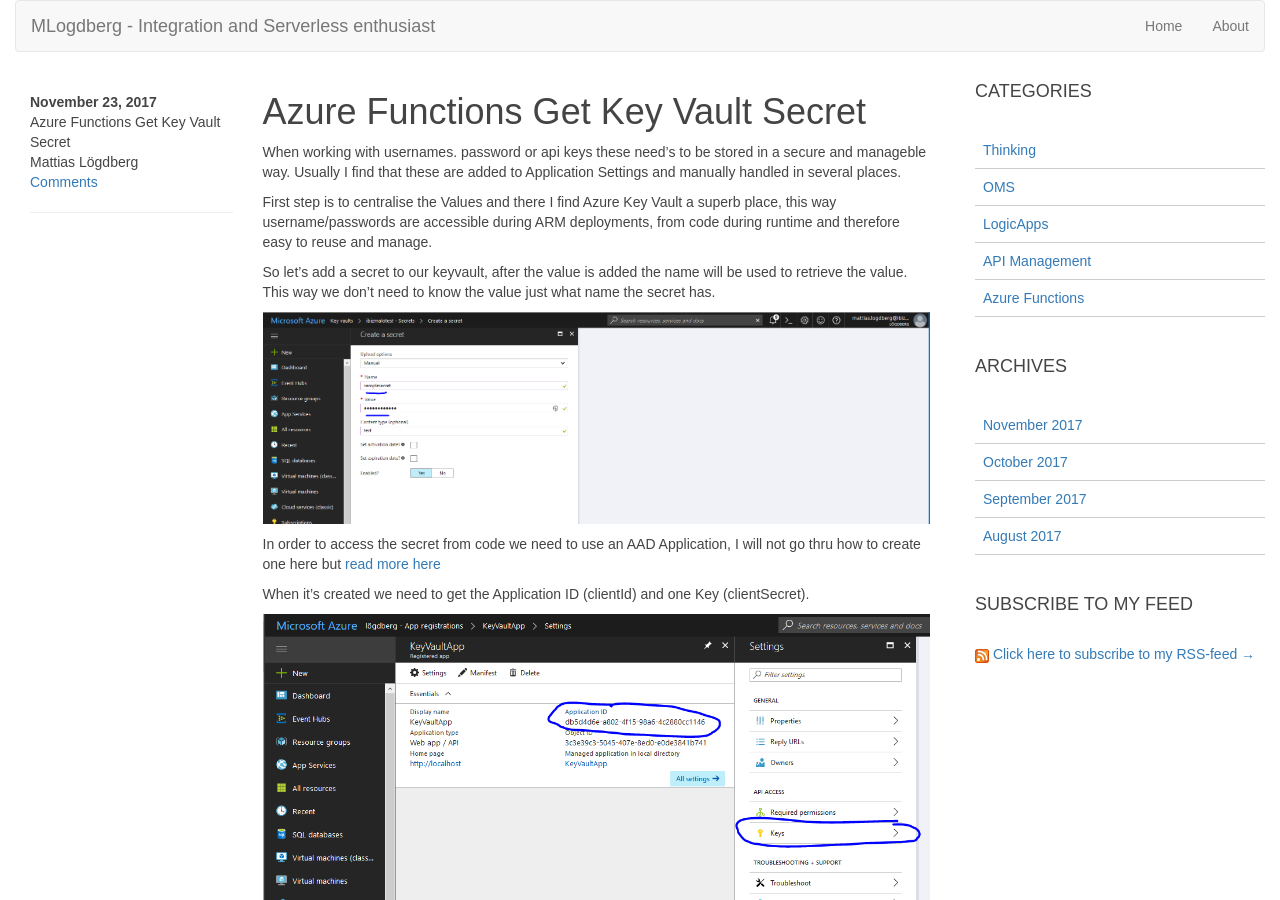
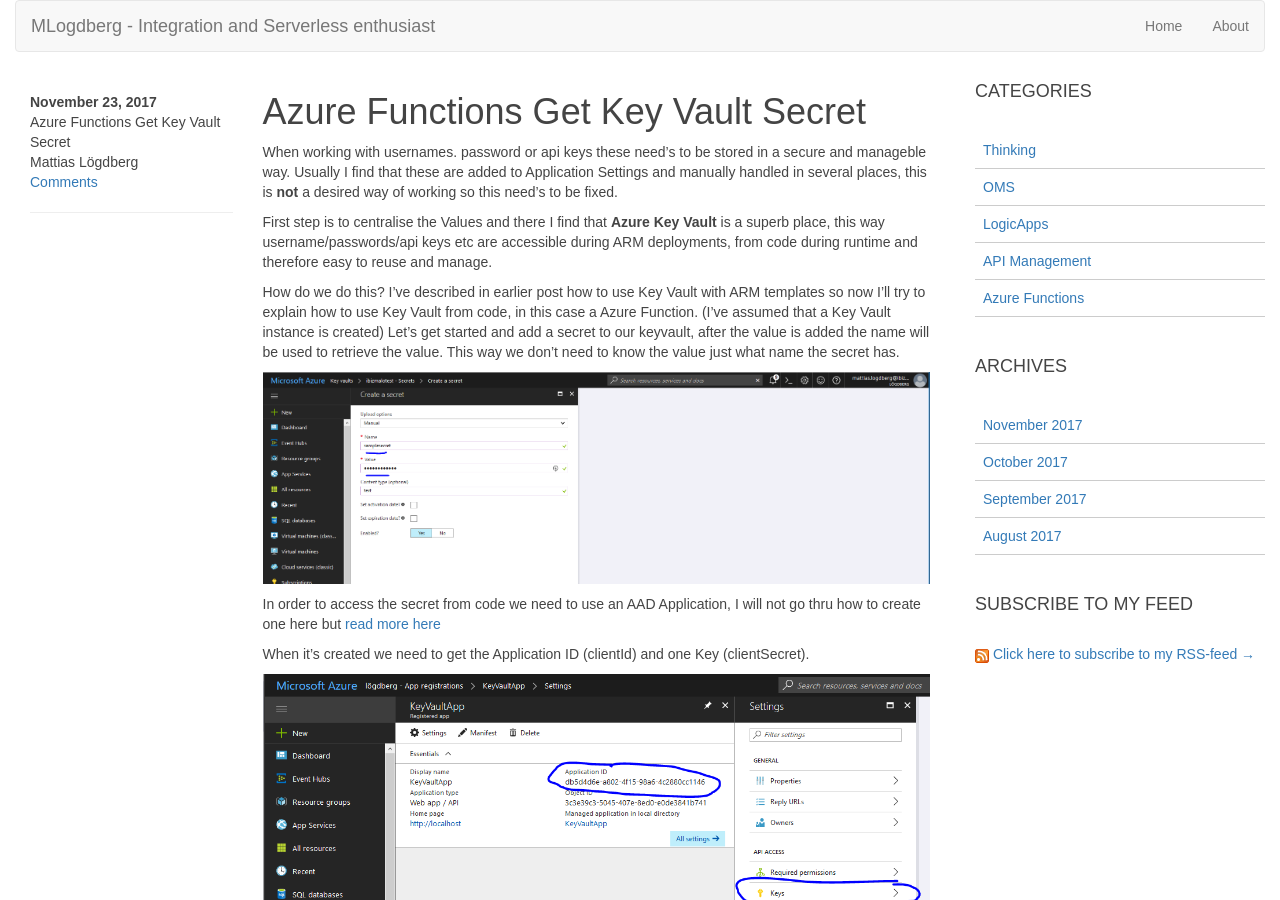
Before and after one commit to MLogdberg/mlogdberg.github.io, a Jekyll site: the page built from _posts/2017-11-23-AzureFunctions-get-azure-key-vault-secret.md, in a window 1280 px wide and 900 px high. Built offline with Jekyll 4.4.1, drawn with Linux system fonts in a browser that asks for light colours; nearby versions of some CDN libraries; some web fonts are replaced; comment, search, counter and statistics services are not loaded; some of the changed text lies outside the part shown.

Commit message:
first fix

````diff
--- a/_posts/2017-11-23-AzureFunctions-get-azure-key-vault-secret.md
+++ b/_posts/2017-11-23-AzureFunctions-get-azure-key-vault-secret.md
@@ -9,11 +9,12 @@
 permalink: /azurefunctions/get-azure-key-vault-secret
 ---
 
-When working with usernames. password or api keys these need's to be stored in a secure and manageble way. Usually I find that these are added to Application Settings and manually handled in several places.
+When working with usernames. password or api keys these need's to be stored in a secure and manageble way. Usually I find that these are added to Application Settings and manually handled in several places, this is **not** a desired way of working so this need's to be fixed.
 
-First step is to centralise the Values and there I find Azure Key Vault a superb place, this way username/passwords are accessible during ARM deployments, from code during runtime and therefore easy to reuse and manage.
+First step is to centralise the Values and there I find that **Azure Key Vault** is a superb place, this way username/passwords/api keys etc are accessible during ARM deployments, from code during runtime and therefore easy to reuse and manage.
 
-So let's add a secret to our keyvault, after the value is added the name will be used to retrieve the value. This way we don't need to know the value just what name the secret has.
+How do we do this? I've described in earlier post how to use Key Vault with ARM templates so now I'll try to explain how to use Key Vault from code, in this case a Azure Function. (I've assumed that a Key Vault instance is created)
+Let's get started and add a secret to our keyvault, after the value is added the name will be used to retrieve the value. This way we don't need to know the value just what name the secret has.
 
 ![Add Secret to KeyVault](/assets/uploads/2017/11/functions-key-vault-add-secret.png)
 
@@ -34,6 +35,10 @@
 
 
 In a Azure Function we can add the following code (complete function):
+Following nuget packages are needed:
+*Microsoft.Azure.KeyVault;
+*Microsoft.IdentityModel.Clients.ActiveDirectory
+
 ```
 public static class KeyVaultFunction
 {
````
